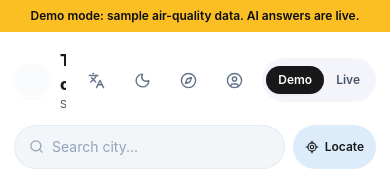
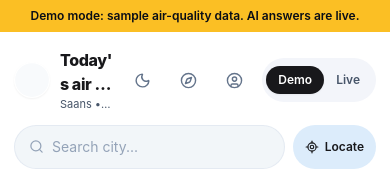
Before and after one commit to Sitanshudevop/Air_Quality_Assistant, a React (Vite) app: page / in a window 390 px wide. Shown: the top 169 px of the page. Built offline with nearby package versions, Linux system fonts and the light colour scheme; no server answers.

Commit message:
ui(header): remove language toggle button from mobile header

```diff
--- a/src/App.tsx
+++ b/src/App.tsx
@@ -1,7 +1,7 @@
 // Root application component integrating BentoShell, providers, tabs, and lazy views.
 import { lazy, Suspense, useEffect, useState, type ReactElement } from 'react';
 import { ModeProvider, useMode } from './state/ModeContext.js';
-import { LanguageProvider, useLanguage } from './state/language.js';
+import { LanguageProvider } from './state/language.js';
 import { resolveActiveConditions, resolveEffectiveProfile } from './state/activeConditions.js';
 import type { DemoCityId, DemoPersonaId } from './constants/demo/types.js';
 import { generateRoutine } from './domain/routine.js';
@@ -46,7 +46,6 @@ function AppModals(props: {
 function AppShell(): ReactElement {
   const initialLink = typeof window !== 'undefined' ? parseDeepLinkParams(window.location.search) : {};
   const { mode, toggleMode, isDemo, setMode } = useMode();
-  const { toggleLanguage } = useLanguage();
   const [isDark, setIsDark] = useState<boolean>(false);
   const [isTourOpen, setIsTourOpen] = useState<boolean>(false);
   const [isProfileOpen, setIsProfileOpen] = useState<boolean>(false);
@@ -83,7 +82,7 @@ function AppShell(): ReactElement {
       <DemoBanner isDemo={isDemo} />
       <BentoShell
         activeTab={activeTab} onSelectTab={setActiveTab} isDark={isDark} onToggleTheme={handleToggleTheme}
-        onToggleLang={toggleLanguage} onOpenTour={() => setIsTourOpen(true)} onOpenProfile={() => setIsProfileOpen(true)}
+        onOpenTour={() => setIsTourOpen(true)} onOpenProfile={() => setIsProfileOpen(true)}
         headerProps={{
           mode, onToggleMode: toggleMode, cityName: conditions.cityName, category: conditions.category,
           searchQuery: liveState.query, isLocating: liveState.isLocating, onSearchChange: liveState.onQueryChange,
--- a/src/components/layout/BentoHeader.tsx
+++ b/src/components/layout/BentoHeader.tsx
@@ -1,6 +1,6 @@
 // Multi-tier responsive Bento header: logo + greeting + mobile utilities + search + GPS + mode toggle.
 import type { FormEvent, ReactElement } from 'react';
-import { Search, X, LocateFixed, Loader2, SlidersHorizontal, Languages, Sun, Moon, Compass, UserCircle } from 'lucide-react';
+import { Search, X, LocateFixed, Loader2, SlidersHorizontal, Sun, Moon, Compass, UserCircle } from 'lucide-react';
 import type { OperatingMode } from '../../state/mode.js';
 import { useLanguage } from '../../state/language.js';
 import type { AqiCategory } from '../../domain/types.js';
@@ -20,7 +20,6 @@ export interface BentoHeaderProps {
   readonly onToggleManual?: () => void;
   readonly isDark?: boolean;
   readonly onToggleTheme?: () => void;
-  readonly onToggleLang?: () => void;
   readonly onOpenTour?: () => void;
   readonly onOpenProfile?: () => void;
 }
@@ -51,15 +50,10 @@ function GreetingText(props: { cityName?: string; category?: AqiCategory }): Rea
   );
 }
 
-function MobileUtilityCluster(props: Pick<BentoHeaderProps, 'isDark' | 'onToggleTheme' | 'onToggleLang' | 'onOpenTour' | 'onOpenProfile'>): ReactElement {
+function MobileUtilityCluster(props: Pick<BentoHeaderProps, 'isDark' | 'onToggleTheme' | 'onOpenTour' | 'onOpenProfile'>): ReactElement {
   const btnCls = 'md:hidden min-w-[44px] min-h-[44px] flex items-center justify-center rounded-full text-neutral-500 hover:text-bento-ink hover:bg-bento-canvas dark:hover:text-white dark:hover:bg-neutral-800 transition-colors';
   return (
     <div className="flex md:hidden items-center gap-0.5 shrink-0">
-      {props.onToggleLang && (
-        <button type="button" onClick={props.onToggleLang} aria-label="Switch language" className={btnCls}>
-          <Languages size={17} />
-        </button>
-      )}
       {props.onToggleTheme && (
         <button type="button" onClick={props.onToggleTheme} aria-label={props.isDark ? 'Switch to light theme' : 'Switch to dark theme'} className={btnCls}>
           {props.isDark ? <Sun size={17} /> : <Moon size={17} />}
--- a/src/components/layout/BentoShell.tsx
+++ b/src/components/layout/BentoShell.tsx
@@ -11,7 +11,6 @@ export interface BentoShellProps {
   readonly onSelectTab: (tab: FeatureTabId) => void;
   readonly isDark: boolean;
   readonly onToggleTheme: () => void;
-  readonly onToggleLang: () => void;
   readonly onOpenTour: () => void;
   readonly onOpenProfile: () => void;
   readonly headerProps: BentoHeaderProps;
@@ -25,7 +24,7 @@ export interface BentoShellProps {
  * @returns React element.
  */
 export function BentoShell({
-  activeTab, onSelectTab, isDark, onToggleTheme, onToggleLang,
+  activeTab, onSelectTab, isDark, onToggleTheme,
   onOpenTour, onOpenProfile, headerProps, children,
 }: BentoShellProps): ReactElement {
   return (
@@ -45,7 +44,6 @@ export function BentoShell({
             {...headerProps}
             isDark={isDark}
             onToggleTheme={onToggleTheme}
-            onToggleLang={onToggleLang}
             onOpenTour={onOpenTour}
             onOpenProfile={onOpenProfile}
           />
```
Also changed, not shown: 1 other file (tests, documents, lock files or other folders).
